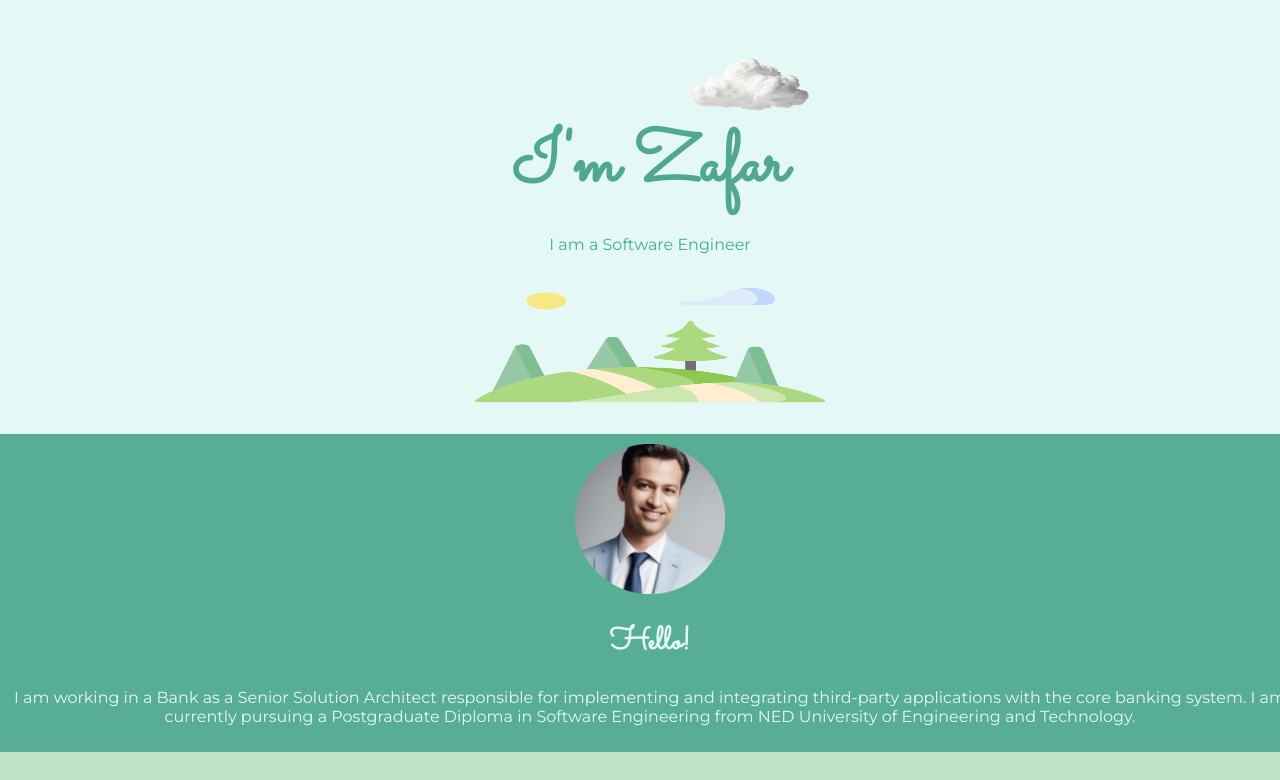
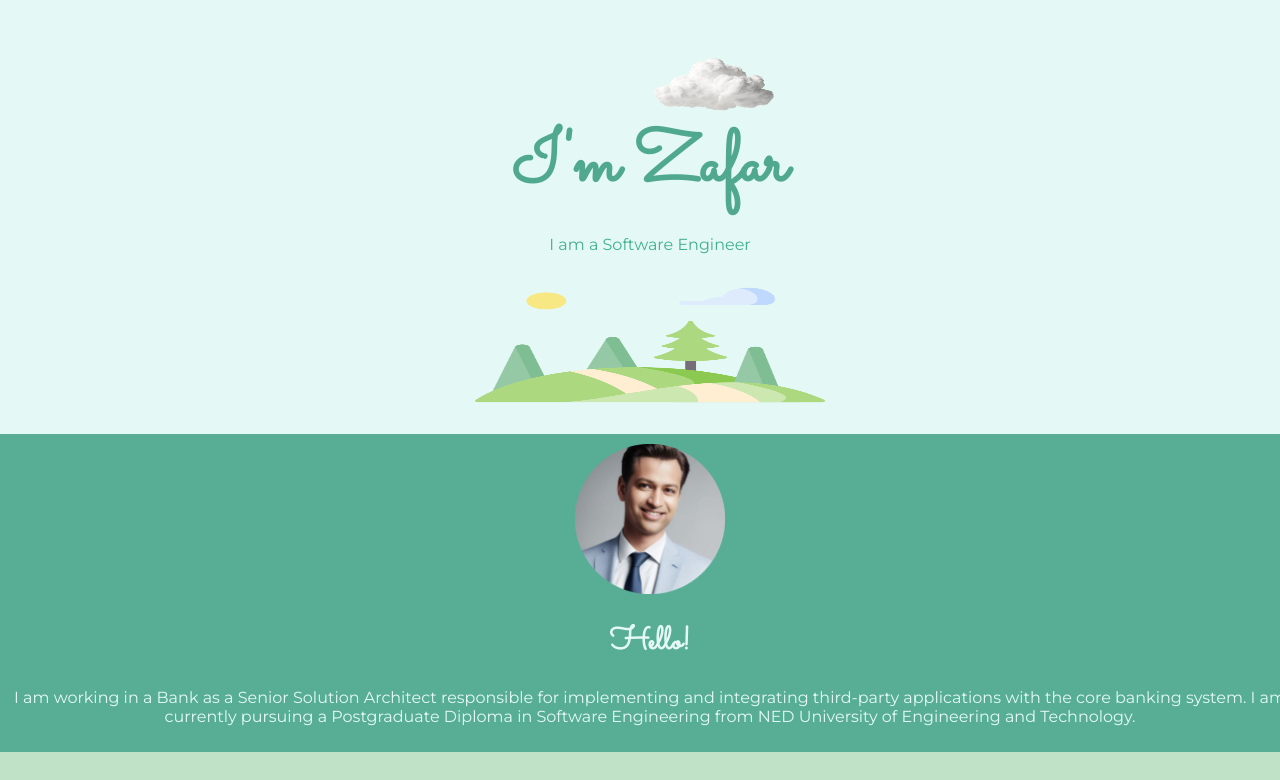
Before and after one commit to mzafariqbal86/My-Webpage, a plain HTML site: page index.html in a window 1280 px wide. Shown: the top 780 px of the page. Drawn offline with Linux system fonts and the light colour scheme.

Commit message:
Update style.css

```diff
--- a/CSS/style.css
+++ b/CSS/style.css
@@ -77,7 +77,7 @@ img {display: inline-block;}
     margin: 0px;
     position: relative;
     top:25px;
-    left: 100px;
+    left: 65px;
     padding: 0px;
 }
 
```
